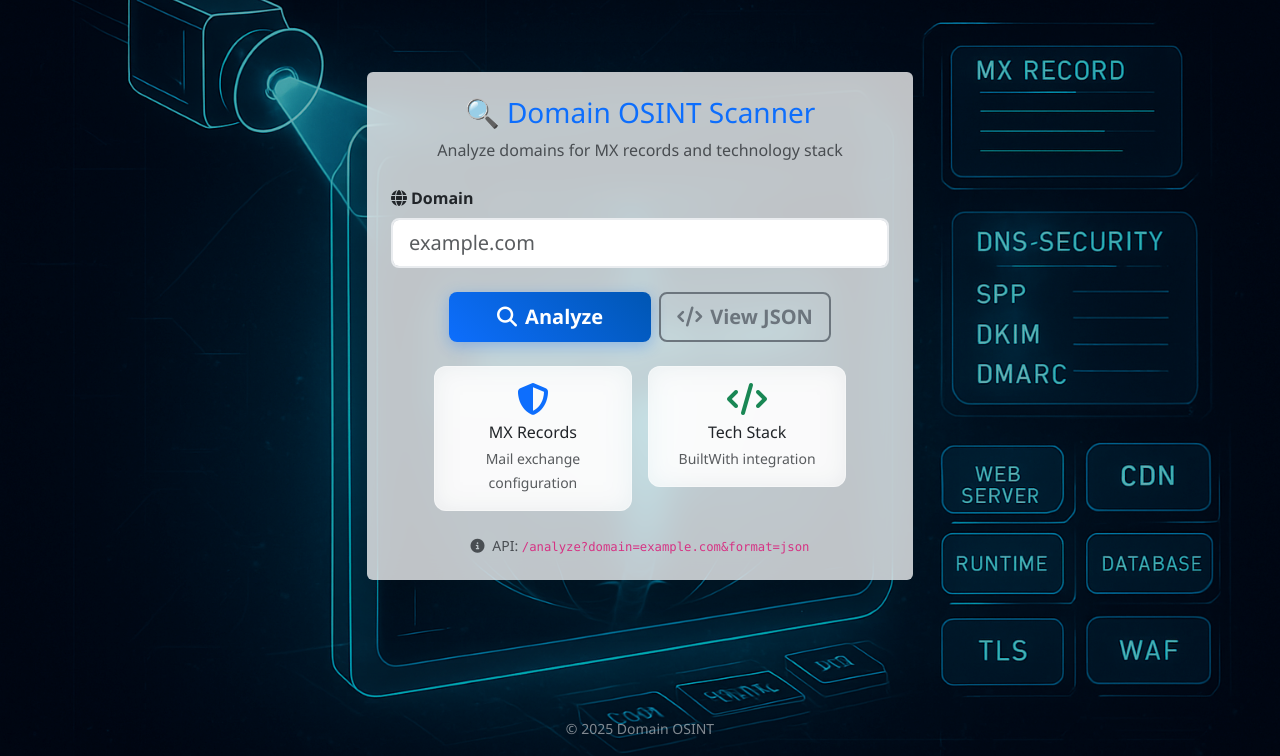
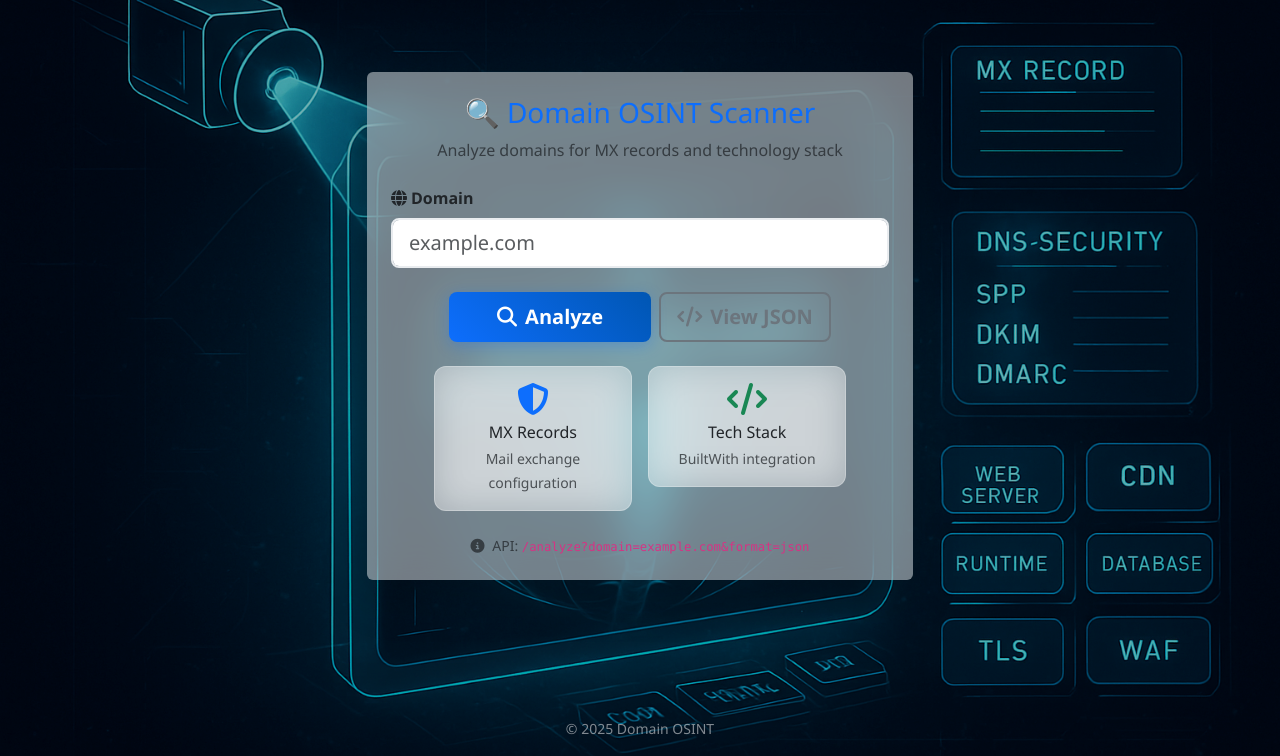
Before and after one commit to ecgun3/email-osint-tool, a Flask app: page / in a window 1280 px wide. Shown: the part 57-813 px from the top of the page. Run offline with Flask 3, Linux system fonts and the light colour scheme.

Commit message:
UI: make cards extremely transparent for maximum background visibility

```diff
--- a/templates/base.html
+++ b/templates/base.html
@@ -42,30 +42,30 @@
         }
 
         .card {
-            background: rgba(255, 255, 255, 0.75);
-            border: 1px solid rgba(255, 255, 255, 0.4);
-            backdrop-filter: blur(15px);
+            background: rgba(255, 255, 255, 0.45);
+            border: 1px solid rgba(255, 255, 255, 0.3);
+            backdrop-filter: blur(20px);
             transition: all 0.3s ease;
         }
 
         .card:hover {
             transform: translateY(-2px);
-            box-shadow: 0 8px 25px rgba(0, 0, 0, 0.25);
-            background: rgba(255, 255, 255, 0.85);
+            box-shadow: 0 8px 25px rgba(0, 0, 0, 0.3);
+            background: rgba(255, 255, 255, 0.6);
         }
 
         .feature-card {
-            background: rgba(255, 255, 255, 0.65);
+            background: rgba(255, 255, 255, 0.35);
             border-radius: 12px;
             transition: all 0.3s ease;
-            backdrop-filter: blur(12px);
-            border: 1px solid rgba(255, 255, 255, 0.3);
+            backdrop-filter: blur(18px);
+            border: 1px solid rgba(255, 255, 255, 0.25);
         }
 
         .feature-card:hover {
-            background: rgba(255, 255, 255, 0.8);
+            background: rgba(255, 255, 255, 0.55);
             transform: translateY(-3px);
-            box-shadow: 0 5px 15px rgba(0, 0, 0, 0.2);
+            box-shadow: 0 5px 15px rgba(0, 0, 0, 0.25);
         }
         .btn { border-radius: 8px; font-weight: 600; transition: all 0.3s ease; border: none; }
         .btn-primary { background: linear-gradient(45deg, var(--primary-color), #0056b3); box-shadow: 0 4px 15px rgba(13, 110, 253, 0.3); }
```
